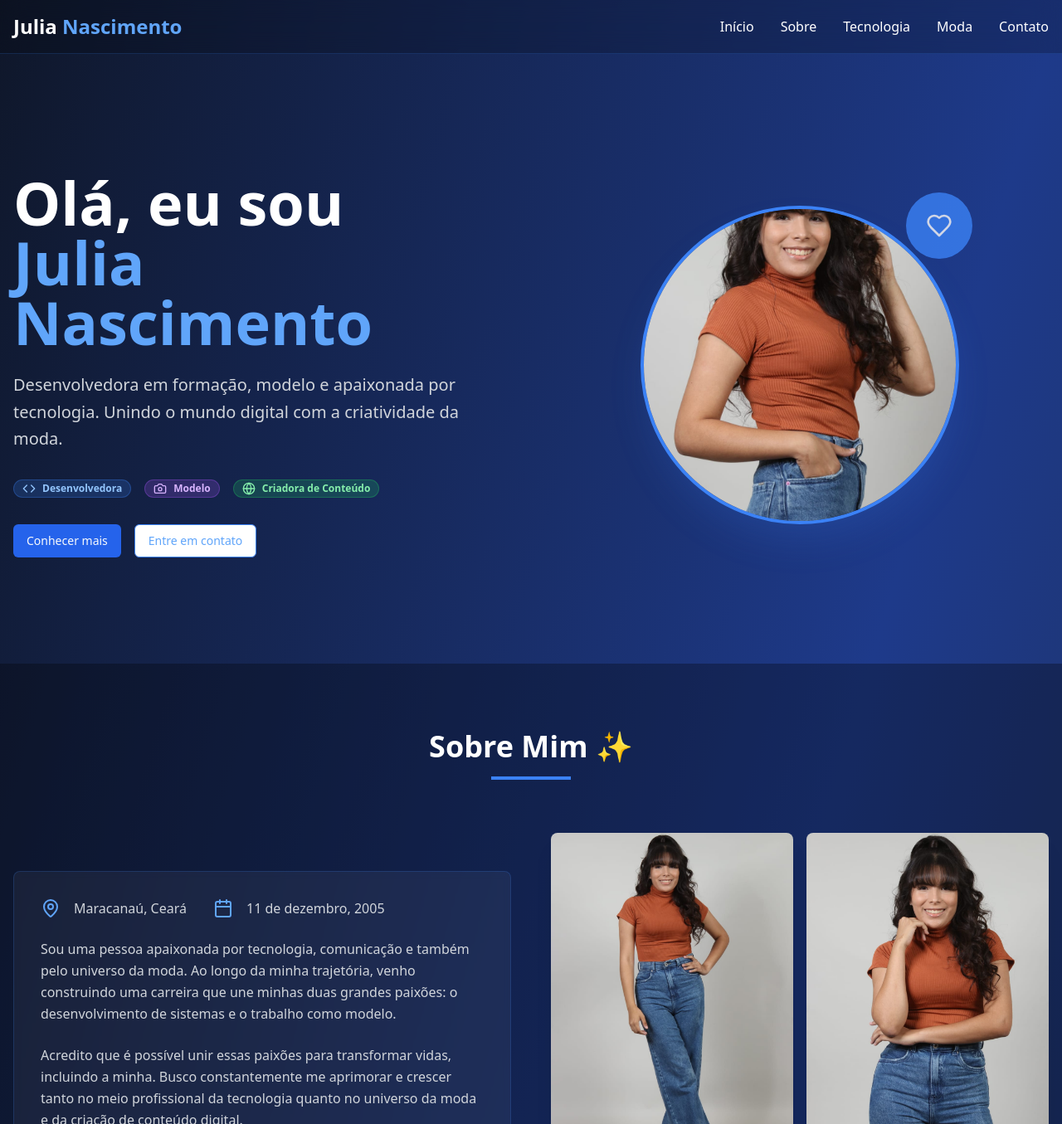
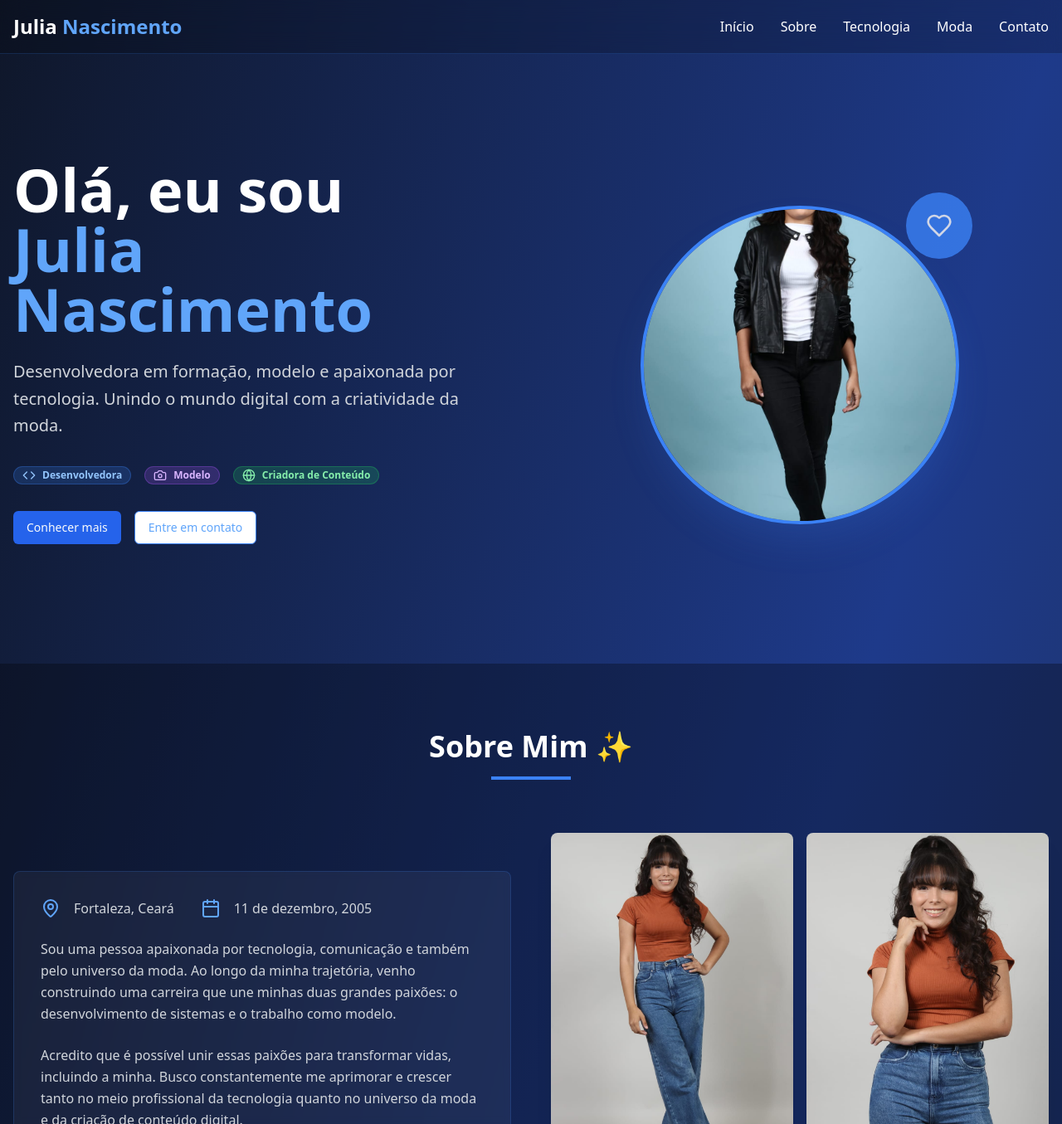
Before and after one commit to JuliaaNasc/julia-nascimento-universe, a React (Vite) app: page / in a window 1280 px wide. Shown: the top 1355 px of the page at 83% size. Built offline with nearby package versions, Linux system fonts and the light colour scheme.

Commit message:
Add profile information
Update profile with LinkedIn, location, and profile picture.

```diff
--- a/src/pages/Index.tsx
+++ b/src/pages/Index.tsx
@@ -1,4 +1,3 @@
-
 import { useState } from "react";
 import { Button } from "@/components/ui/button";
 import { Card, CardContent } from "@/components/ui/card";
@@ -130,7 +129,7 @@ const Index = () => {
                   Criadora de Conteúdo
                 </Badge>
               </div>
-              <div className="flex gap-4 justify-center lg:justify-start">
+              <div className="flex gap-4 justify-center lg:justify-start mb-8">
                 <Button
                   onClick={() => scrollToSection("about")}
                   className="bg-blue-600 hover:bg-blue-700"
@@ -150,7 +149,7 @@ const Index = () => {
               <div className="relative">
                 <div className="w-80 h-80 lg:w-96 lg:h-96 rounded-full overflow-hidden border-4 border-blue-500 shadow-2xl shadow-blue-500/20">
                   <img
-                    src="/lovable-uploads/e5223ee7-72cc-45df-9c38-64c4142b5a4e.png"
+                    src="/lovable-uploads/7cee99a2-cd8f-4abb-a30a-65a15fa39a76.png"
                     alt="Julia Nascimento"
                     className="w-full h-full object-cover"
                   />
@@ -178,7 +177,7 @@ const Index = () => {
                 <CardContent className="p-8">
                   <div className="flex items-center gap-4 mb-6">
                     <MapPin className="w-6 h-6 text-blue-400" />
-                    <span className="text-gray-300">Maracanaú, Ceará</span>
+                    <span className="text-gray-300">Fortaleza, Ceará</span>
                     <Calendar className="w-6 h-6 text-blue-400 ml-4" />
                     <span className="text-gray-300">11 de dezembro, 2005</span>
                   </div>
@@ -370,6 +369,7 @@ const Index = () => {
               variant="outline"
               size="lg"
               className="border-blue-500 text-blue-400 hover:bg-blue-500/10"
+              onClick={() => window.open('https://www.linkedin.com/in/juliacostadonascimento/', '_blank')}
             >
               <Linkedin className="w-5 h-5 mr-2" />
               LinkedIn
```
